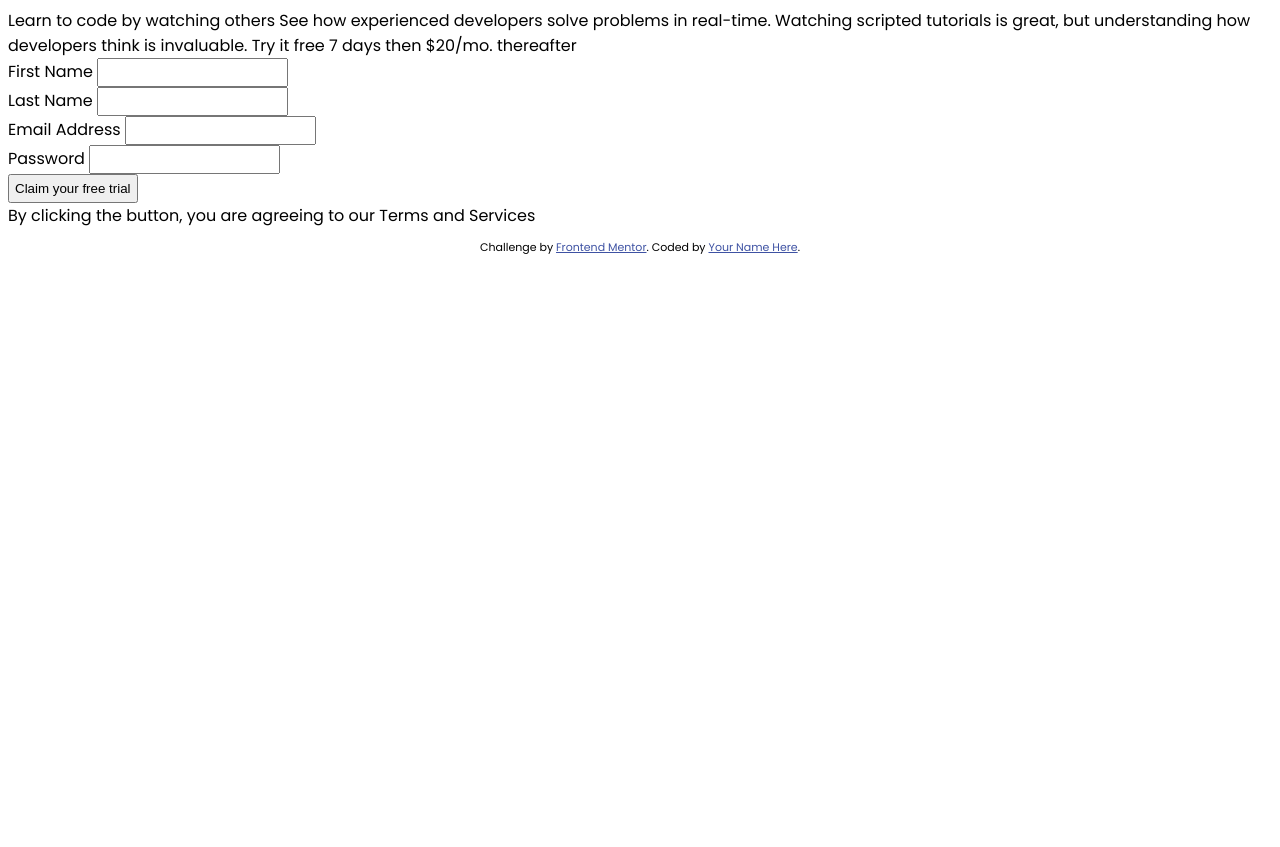
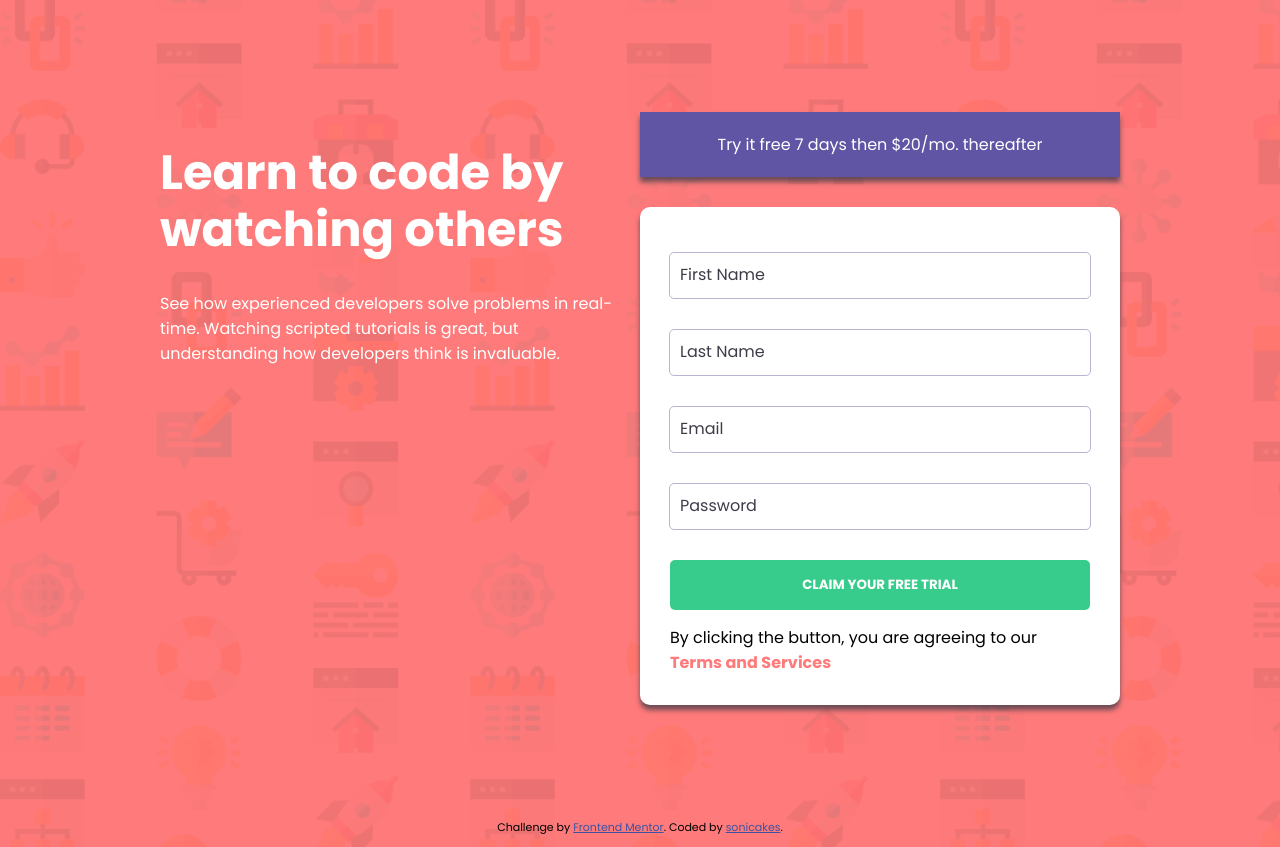
Before and after one commit to sonicakes/form-validation, a plain HTML site: page index.html in a window 1280 px wide. Before the commit the page ends 800 px from the top, so only its background shows below. Drawn offline with nearby package versions, Linux system fonts and the light colour scheme.

Commit message:
further styling

```diff
--- a/index.html
+++ b/index.html
@@ -26,47 +26,46 @@
 </head>
 
 <body>
+  <div class="container">
+<div class="card">
+  <div class="col">
+  <h1>Learn to code by watching others</h1>
 
-  Learn to code by watching others
-
-  See how experienced developers solve problems in real-time. Watching scripted tutorials is great,
-  but understanding how developers think is invaluable.
-
-  Try it free 7 days then $20/mo. thereafter
+  <p>See how experienced developers solve problems in real-time. Watching scripted tutorials is great,
+  but understanding how developers think is invaluable.</p>
+</div>
+<div class="col">
+  <div class="btn-top">Try it free 7 days then $20/mo. thereafter</div>
+  <div class="form-container">
   <form action="" method="get" class="custom-form">
     <div class="form-section">
-      <label for="First Name">First Name</label>
-      <input type="text" name="First Name" id="firstName">
+      <input type="text" name="First Name" id="firstName" placeholder="First Name">
       <div class="error-msg firstName"></div>
     </div>
-    <div class="form-section">
-      <label for="Last Name">Last Name</label>
-      <input type="text" name="Last Name" id="lastName">
+    <div class="form-section">      <input type="text" name="Last Name" id="lastName" placeholder="Last Name">
       <div class="error-msg lastName"></div>
     </div>
     <div class="form-section">
-      <label for="Email">Email Address</label>
-      <input type="email" name="Email" id="email">
+      <input type="email" name="Email" id="email" placeholder="Email">
       <div class="error-msg email"></div>
       <div class="error-msg email-validity"></div>
     </div>
     <div class="form-section">
-      <label for="Password">Password</label>
-      <input type="password" name="Password" id="password">
+      <input type="password" name="Password" id="password" placeholder="Password">
       <div class="error-msg password"></div>
     </div>
-    <div class="form-section"><input type="submit" id="submit" value="Claim your free trial"></div>
+    <div class="form-section"><input type="submit" class="submit-btn" id="submit" value="Claim your free trial"></div>
   </form>
 
-
-
-
-  <div class="t-c">By clicking the button, you are agreeing to our Terms and Services</div>
-
+  <div class="t-c">By clicking the button, you are agreeing to our <span class="error-msg"><b>Terms and Services</b></span></div>
+</div>
+</div>
+</div>
+</div>
   <footer>
     <p class="attribution">
       Challenge by <a href="https://www.frontendmentor.io?ref=challenge" target="_blank">Frontend Mentor</a>.
-      Coded by <a href="#">Your Name Here</a>.
+      Coded by <a href="#">sonicakes</a>.
     </p>
   </footer>
   <script src="https://code.jquery.com/jquery-3.5.1.min.js"
--- a/styles.css
+++ b/styles.css
@@ -1,31 +1,121 @@
 body {
-    font-family: 'Poppins', sans-serif;
+  font-family: "Poppins", sans-serif;
+  background: url(/images/bg-intro-desktop.png), rgba(255,122,122);
+  background-size: cover;
+  background-blend-mode: multiply;
+}
+
+.container {
+  min-height: 100vh;
+  display: flex;
+  justify-content: center;
+  align-items: center;
+}
+
+.card {
+  padding: 20px;
+  border-radius: 30px;
+  display: flex;
+  flex-direction: column;
+  min-height: 50vh;
+  margin: 0 15px;
+}
+
+@media screen and (min-width: 991px) {
+  .card {
+    flex-direction: row;
+    min-width: 960px;
+    max-width: 960px;
+  }
+}
+
+.form-container {
+  background: #fff;
+  padding: 30px;
+  border-radius: 10px;
+  box-shadow: 0 5px 5px rgba(62, 60, 73, 0.75);
 }
 
 .error-msg {
-    color: #FF7A7A;
+  color: #ff7a7a;
 }
 
 .success {
-    color: #007600;
-
+  color: #007600;
 }
 
 .success-input {
-    border: 1px solid #007600;
+  border: 1px solid #007600;
 }
 .error {
-    border-color: #FF7A7A;
+  border-color: #ff7a7a;
 }
 
 .error-input {
-    border: 1px solid #FF7A7A;
+  border: 1px solid #ff7a7a;
 }
 
 input {
-    padding: 5px;
+  border-radius: 5px;
+  border: 1px solid #b9b6d3;
+  width: 100%;
+  min-width: 400px;
+  padding: 15px 10px;
+  margin: 15px 0;
 }
 
 .tick {
-    height: 20px;
+  height: 20px;
+  position: relative;
+  left: -25px;
+  top: 5px;
 }
+
+.btn-top {
+    background-color:#6055A5;
+    color: #fff;
+    padding: 20px;
+    text-align: center;
+    margin-bottom: 30px;
+    box-shadow: 0 5px 5px rgba(62, 60, 73, 0.75);
+}
+
+.col p,h1{
+    color: #fff;
+}
+
+.col h1 {
+    font-size: 48px;
+    line-height: 1.2;
+}
+
+.col {
+    width: 50%;
+}
+
+.submit-btn {
+    color: #fff;
+    background: hsl(154, 59%, 51%);
+    font-family: "Poppins", sans-serif;
+    text-transform: uppercase;
+    transition: all ease-out;
+    border: none;
+    font-weight: 800;
+}
+
+.submit-btn:hover {
+    cursor: pointer;
+    background-color:#6055A5;
+}
+
+::placeholder {
+   font-family:  "Poppins", sans-serif;
+   font-size: 16px;
+   color: hsl(249, 10%, 26%);
+  }
+
+  .form-section
+  {
+    display: flex;
+    justify-content: center;
+  }
```
Also changed, not shown: js.js (+4 -2 lines).
